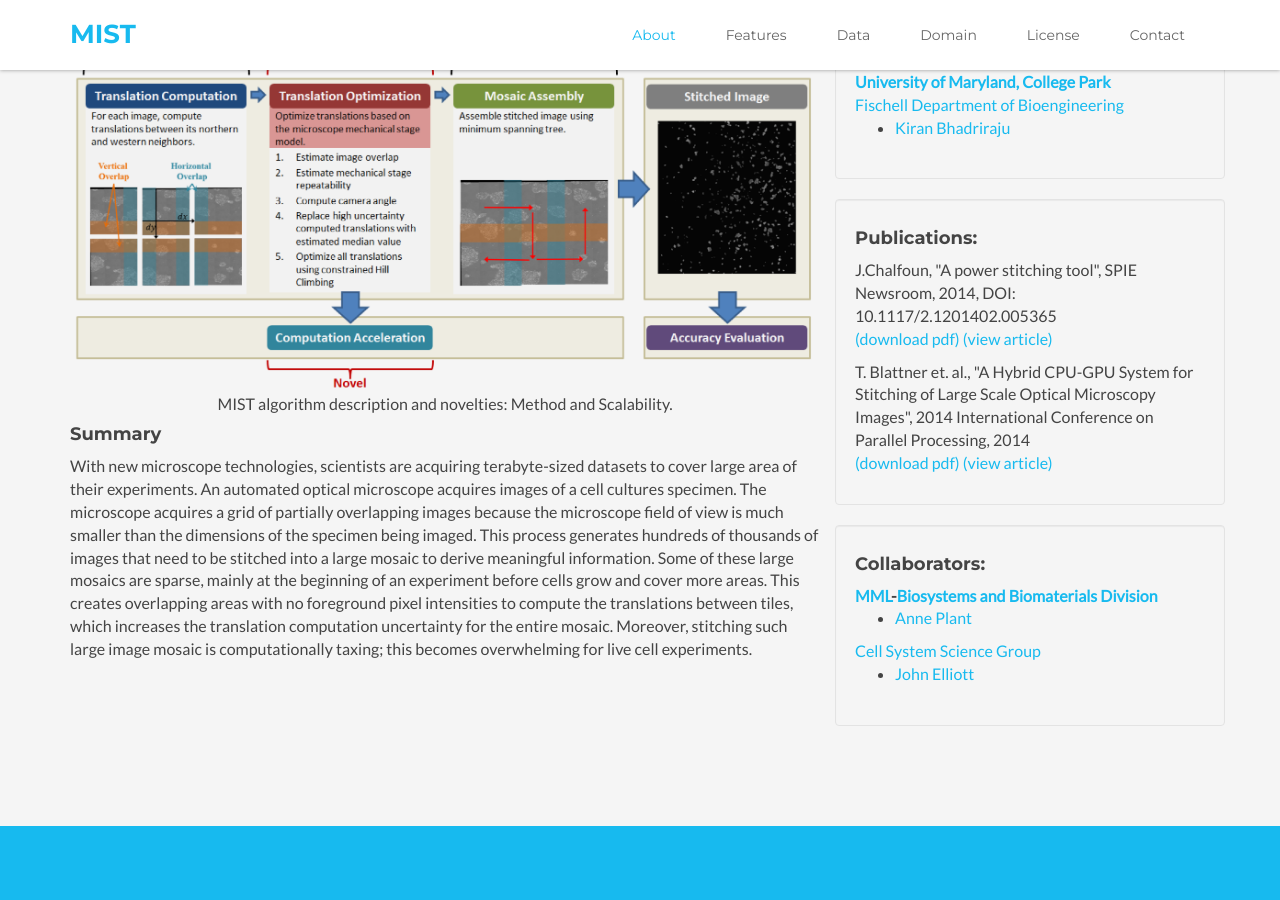
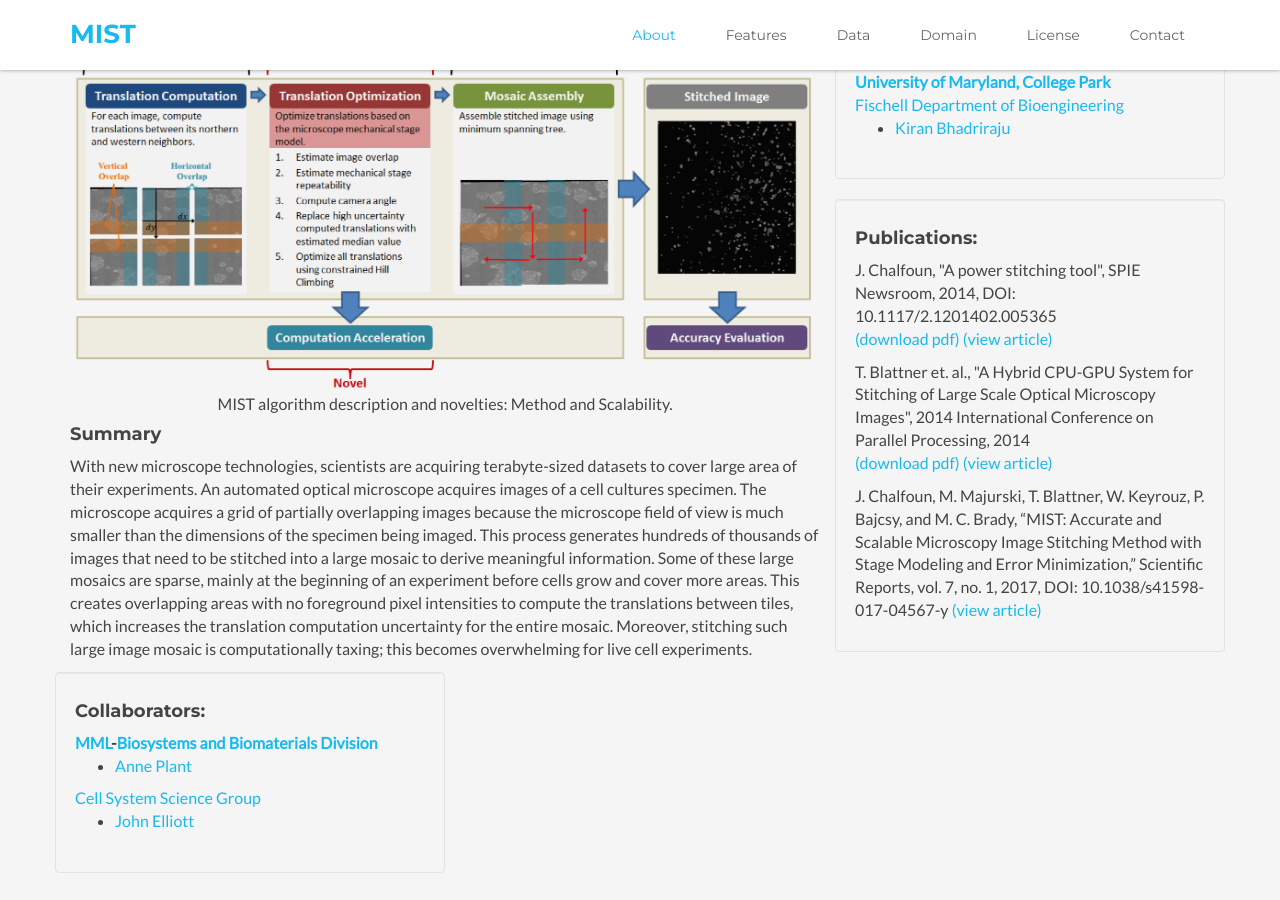
Before and after one commit to usnistgov/MIST, a Jekyll site: the page built from index.html, in a window 1280 px wide and 900 px high, scrolled down 768 px. Built offline with Jekyll 4.4.1, drawn with Linux system fonts in a browser that asks for light colours.

Commit message:
updated paper references

```diff
--- a/_includes/about.html
+++ b/_includes/about.html
@@ -53,7 +53,7 @@
 						<div class="col-md-4 well">
 							<h4>Publications:</h4>
 							<p>
-									J.Chalfoun, "A power stitching tool", SPIE Newsroom, 2014, DOI: 10.1117/2.1201402.005365
+									J. Chalfoun, "A power stitching tool", SPIE Newsroom, 2014, DOI: 10.1117/2.1201402.005365
 									<br/><a href="assets/SPIE_A power stitching tool.pdf">(download pdf)</a>
 									<a href="http://spie.org/newsroom/5365-a-power-stitching-tool">(view article)</a>
 							</p>
@@ -61,6 +61,10 @@
 								T. Blattner et. al., "A Hybrid CPU-GPU System for Stitching of Large Scale Optical Microscopy Images", 2014 International Conference on Parallel Processing, 2014
 									<br/><a href="assets/Blattner et al. - A Hybrid CPU-GPU System for Stitching of Large Scale Optical Microscopy Images.pdf">(download pdf)</a>
 									<a href="http://ieeexplore.ieee.org/xpls/abs_all.jsp?arnumber=6957209&tag=1">(view article)</a>
+							</p>
+							<p>
+									J. Chalfoun, M. Majurski, T. Blattner, W. Keyrouz, P. Bajcsy, and M. C. Brady, “MIST: Accurate and Scalable Microscopy Image Stitching Method with Stage Modeling and Error Minimization,” Scientific Reports, vol. 7, no. 1, 2017, DOI: 10.1038/s41598-017-04567-y
+									<a href="https://www.nature.com/articles/s41598-017-04567-y">(view article)</a>
 							</p>
 
 
```
